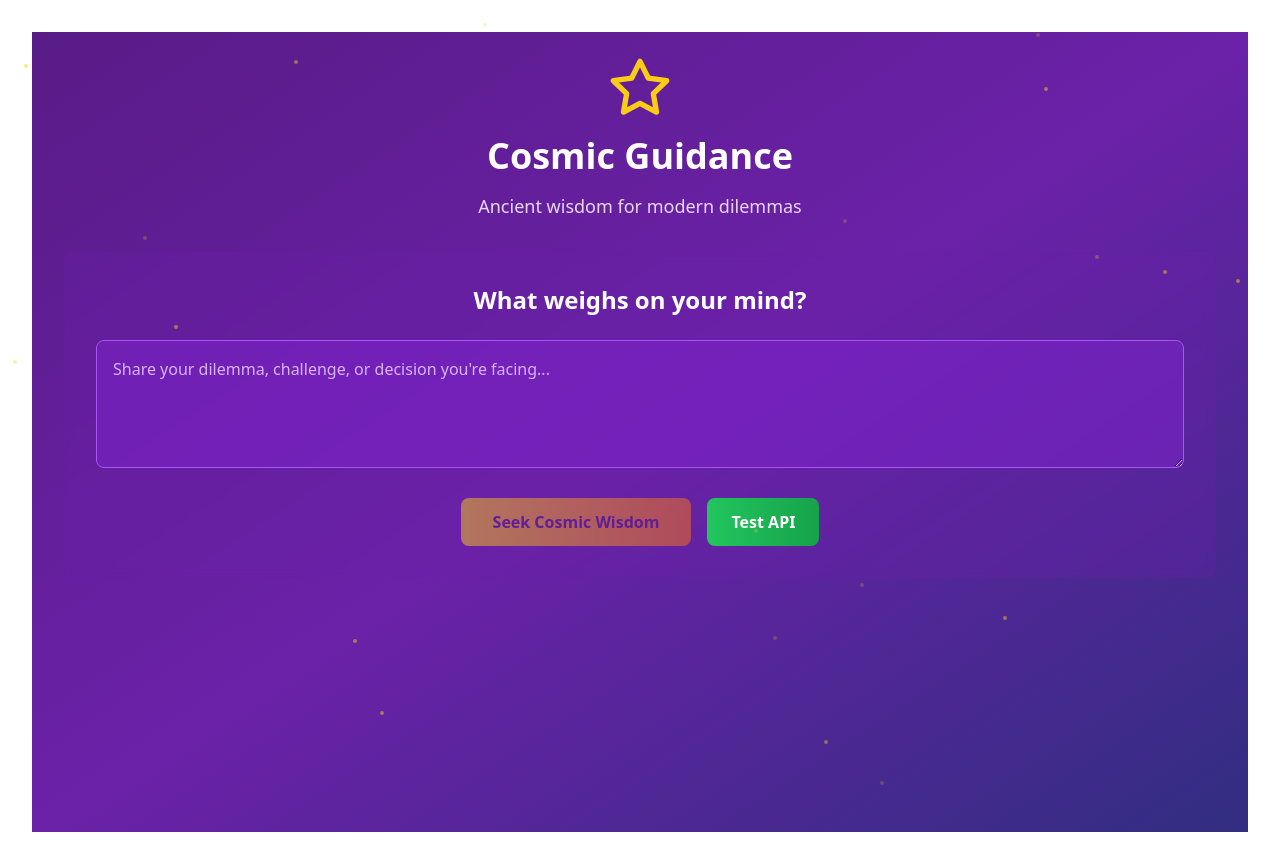
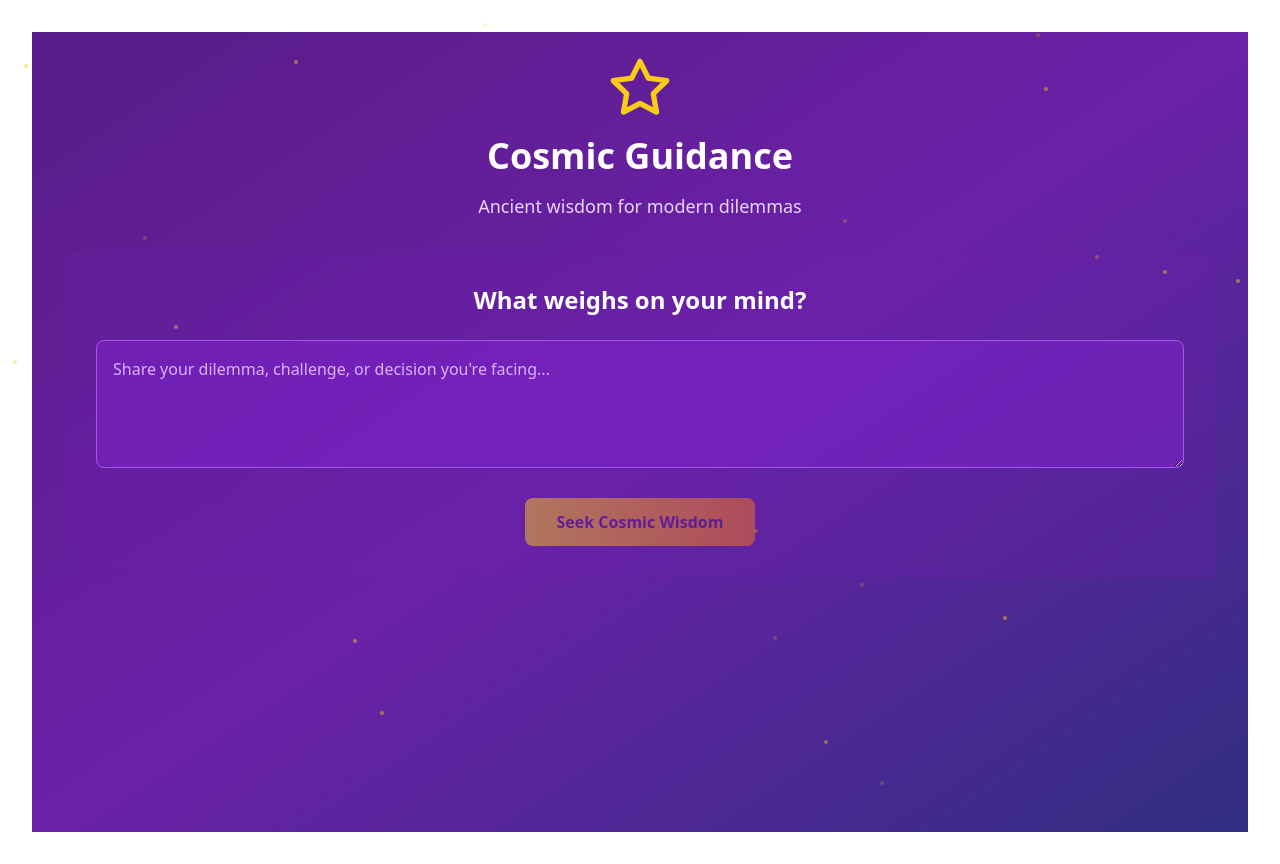
Before and after one commit to ankittestai/path-helper, a React (Vite) app: page / in a window 1280 px wide. Built offline with nearby package versions, Linux system fonts and the light colour scheme.

Commit message:
Update ArtifactCode.jsx

```diff
--- a/src/ArtifactCode.jsx
+++ b/src/ArtifactCode.jsx
@@ -78,13 +78,15 @@ const AstrologyMentorshipGame = () => {
       "meta/llama-3.1-8b-instruct"
     ];
 
-    const prompt = `You are an ancient mystic advisor channeling the wisdom of Hindu mythology. A person seeks guidance for this dilemma: "${dilemma}"
+    const prompt = `You are a practical life advisor who draws wisdom from "${path.name}" - ${path.subtitle}
 
-Your path is "${path.name}" - ${path.subtitle}
+A person needs help with: "${dilemma}"
 
-Channel the energy of ${path.theme} and provide specific, actionable mystical guidance. Speak as if you are the embodiment of this mythological path, addressing them directly with 2-3 sentences of practical wisdom that incorporates the symbolism of your path.
+Give them specific, actionable advice that incorporates the theme of ${path.theme}.
 
-Begin your response directly with the guidance (no preambles like "As the..." or "I am...").`;
+Be direct, helpful, and practical. Focus on what they should DO, not philosophical concepts. Keep it conversational and supportive, like advice from a wise friend who understands this mythological path.
+
+Give 2-3 sentences of clear, actionable guidance.`;
 
     for (const model of modelsToTry) {
       try {
@@ -225,7 +227,6 @@ Begin your response directly with the guidance (no preambles like "As the..." or
           placeholder="Share your dilemma, challenge, or decision you're facing..."
           className="w-full h-32 p-4 rounded-lg bg-purple-700/50 text-white placeholder-purple-300 border border-purple-500 focus:outline-none focus:ring-2 focus:ring-yellow-400"
         />
-        <div className="flex gap-4 justify-center">
         <button
           onClick={() => generateSolutions(dilemma)}
           disabled={!dilemma.trim()}
@@ -233,13 +234,6 @@ Begin your response directly with the guidance (no preambles like "As the..." or
         >
           Seek Cosmic Wisdom
         </button>
-          <button
-            onClick={testAPI}
-            className="bg-gradient-to-r from-green-500 to-green-600 text-white px-6 py-3 rounded-lg font-semibold hover:from-green-400 hover:to-green-500 transition-all"
-          >
-            Test API
-          </button>
-        </div>
       </div>
     </div>
   );
```
Lines whose indentation alone changed are shown as unchanged.
